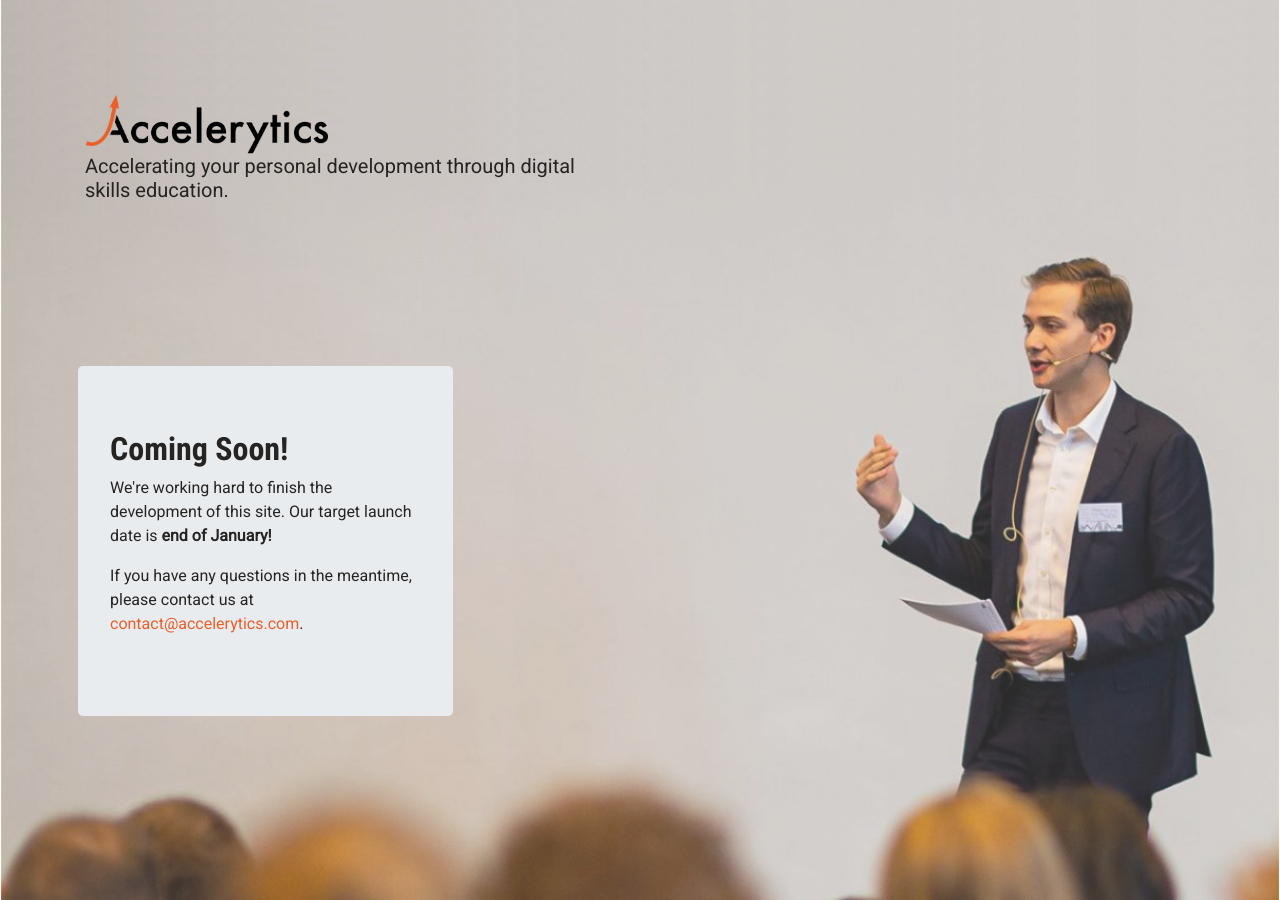
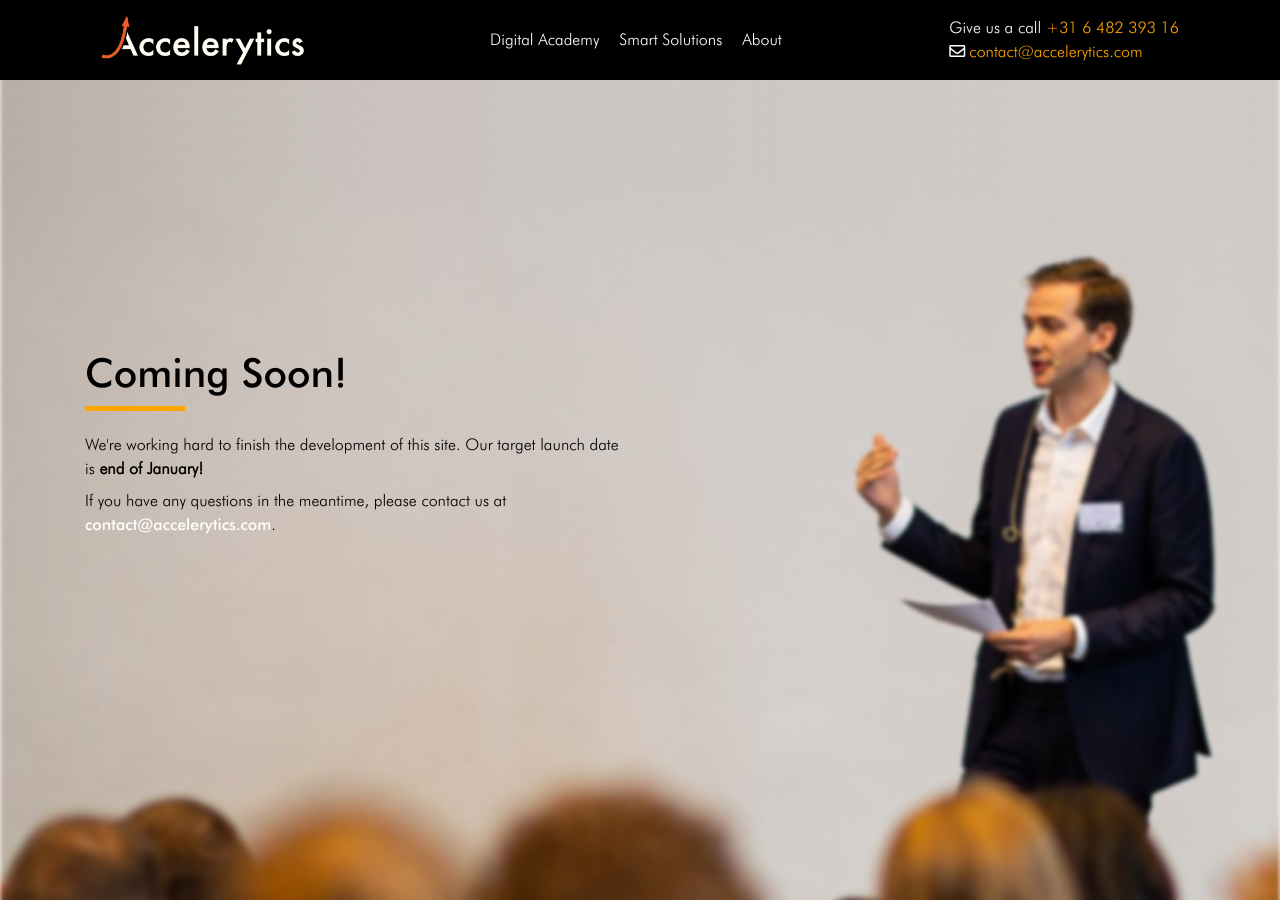
Before and after one commit to Mathijs995/Accelerytics, a Jekyll site: the page built from index.html, in a window 1280 px wide. Built offline with Jekyll 4.4.1, drawn with Linux system fonts in a browser that asks for light colours; nearby versions of some CDN libraries.

Commit message:
Updated colors and under construction page

```diff
--- a/_includes/header.html
+++ b/_includes/header.html
@@ -1,24 +1,33 @@
+<div class="container-fluid fixed-top bg-dark">
 	<div class="container">
 		<nav class="navbar navbar-expand-lg">
 			<a class="navbar-brand" href="#">
-			<!-- <img src="assets/images/logo_dark.png" height="50" alt="Accelerytics logo"> -->
+				<img src="assets/images/logo_light.png" alt="Accelerytics logo">
+				<!-- <p class="m-0" style="font-size: 11px; color: white">Empower you to accelerate.</p> -->
 			</a>
-		<!-- <button class="navbar-toggler" type="button" data-toggle="collapse" data-target="#navbarSupportedContent" aria-controls="navbarSupportedContent" aria-expanded="false" aria-label="Toggle navigation">
+			<button class="navbar-toggler" type="button" data-toggle="collapse" data-target="#navbarSupportedContent" aria-controls="navbarSupportedContent" aria-expanded="false" aria-label="Toggle navigation">
 				<span class="navbar-toggler-icon"></span>
-		</button> -->
+			</button>
 
-		<!-- <div class="collapse navbar-collapse" id="navbarSupportedContent">
-			<ul class="navbar-nav mr-auto">
-				<li class="nav-item active">
-					<a class="nav-link" href="#">Home <span class="sr-only">(current)</span></a>
+			<div class="collapse navbar-collapse" id="navbarSupportedContent">
+				<ul class="navbar-nav mx-auto">
+					<li class="nav-item mr-1">
+						<a class="nav-link" href="#">Digital Academy</a>
+					</li>
+					<li class="nav-item mr-1">
+						<a class="nav-link" href="#">Smart Solutions</a>
 					</li>
 					<li class="nav-item">
-					<a class="nav-link" href="#">Link</a>
+						<a class="nav-link" href="#">About</a>
 					</li>
 				</ul>
 				<span class="navbar-text">
-				Navbar text with an inline element
+    				<!-- <i class="fas fa-phone-alt"></i> -->
+    				Give us a call <a class="action-link" href="tel:+31648239316">+31 6 482 393 16</a><br>
+    				<i class="far fa-envelope mr-1"></i><a href="mailto:contact@accelerytics.com" class="action-link">contact@accelerytics.com</a>
  				</span>
-		</div> -->
+				<!-- <a class="btn m-2" style="border: solid orange">Contact Us</a> -->
+			</div>
 		</nav>
 	</div>
+</div>
--- a/_layouts/default.html
+++ b/_layouts/default.html
@@ -12,6 +12,9 @@
 
 	<!-- Import the Lato font -->
 	<link type='text/css' href="assets/css/fonts.css">
+
+	<!-- Favicon CSS -->
+	<link rel="stylesheet" href="https://cdnjs.cloudflare.com/ajax/libs/font-awesome/5.9.0/css/all.min.css">
 
 	<!-- Include in <head> to load fonts from Google -->
 	<link href='https://fonts.googleapis.com/css?family=Roboto+Condensed:700' rel='stylesheet' type='text/css'>
--- a/assets/css/styles.css
+++ b/assets/css/styles.css
@@ -1,22 +1,46 @@
+@font-face {
+  font-family: 'Futura medium bt';
+  src: url('../fonts/futura/futura medium bt.ttf') format('truetype');
+}
+
+@font-face {
+  font-family: 'Futura light bt';
+  src: url('../fonts/futura/Futura Light bt.ttf') format('truetype');
+}
+
+@font-face {
+  font-family: 'Futura book font';
+  src: url('../fonts/futura/Futura Book font.ttf') format('truetype');
+}
+
 body {
-  font-family: Roboto, Lato, sans-serif;
+  font-family: Futura light bt, Roboto, Lato, sans-serif;
   font-weight: 400;
-  color: #252422;
+  /*color: #252422;*/
+  color: black;
   overscroll-behavior: none;
 }
 
 .bf {
-	font-family: Roboto Condensed;
+	font-family: Futura medium bt;
+}
+
+.action-link {
+	color: orange;
 }
 
 .btn-action {
-	background-color: #EB5E28;
-	color: #FFFCF2;
+	/*background-color: #EB5E28;*/
+	background-color: orange;
+	/*color: #FFFCF2;*/
+	color: white;
 }
 
 .bg-dark {
-	background-color: #252422;
-	color: #FFFCF2;
+	/*background-color: #252422;*/
+	background-color: black !important;
+	/*color: #FFFCF2;*/
+	color: white !important;
 }
 
 .card-header {
@@ -41,10 +65,11 @@ body {
 
 #landing {
 	/*background-image: url('../images/landing-small-faded.png');*/
-	background-image: url('../images/landing-faded.png');
+	background-image: url('../images/landing-blurred.png');
 	background-size: cover;
 	background-repeat: no-repeat;
 	background-position: right center;
+	min-height: max(100vh, 500px)
 }
 
 @media (min-width: 576px) {
@@ -54,8 +79,48 @@ body {
 }
 
 @media (min-width: 576px) and (orientation: portrait) {
-#landing {
-	background-position: center bottom;
+	#landing {
+		background-position: center bottom;
+	}
+}
+
+a {
+	/*color: #FFFCF2;*/
+	color: white;
+}
+
+a:hover {
+	color: white;
+	text-decoration: underline !important;
+}
+
+h1:after {
+   background: none repeat scroll 0 0 orange;
+   bottom: -10px;
+   content: "";
+   display: block;
+   height: 5px;
+   position: relative;
+   width: 100px;
+   margin-bottom: 2rem;
+}
+
+.navbar-toggler-icon {
+  background-image: url(../images/navbar-toggler-icon.svg);
+}
+
+.navbar-toggler {
+  border-color: white;
+}
+
+.navbar-brand img {
+	height: 40px;
+}
+
+@media (min-width: 576px) {
+	.navbar-brand img {
+		height: 50px;
+	}
 }
 
 /*
--- a/index.html
+++ b/index.html
@@ -2,65 +2,57 @@
 layout: default
 title: Accelerytics
 ---
-<section id="landing" class="min-vh-100 d-flex flex-column w-100">
+<section id="landing" class="d-flex flex-column w-100">
 
 	{% include header.html %}
 
 	<div class="container flex-grow-1 d-flex flex-column">
 
 		<div class="row flex-grow-1">
-			<div class="col-10 col-md-6 my-auto">
-				<img src="assets/images/logo_dark.png" alt="Accelerytics logo" height=60>
-				<h5 class="mb-5">Accelerating your personal development through digital skills education.</h5>
+			<!-- <div class="col-8 col-md-6 my-auto">
+				<h1 class="bf">Empowering you to accelerate.</h5>
+				<p class="my-2">We use data, analytics and design to help our clients be the best they can be.</p>
+				<a href="#" class="btn btn-action">Digital Academy</a>
+				<a href="#" class="btn btn-action">Smart Solutions</a>
+			</div> -->
+			<div class="col-8 col-md-6 my-auto">
+				<h1 class="bf">Coming Soon!</h5>
+				<p class="my-2">We're working hard to finish the development of this site. Our target launch date is <span class="font-weight-bold">end of January!</span></p>
+				<p>If you have any questions in the meantime, please contact us at <a class="text-white bf" href="mailto:contact@accelerytics.com">contact@accelerytics.com</a>.</p>
+			</div>
 			</div>
 		</div>
 
-		<div class="row flex-grow-1 d-flex flex-column px-2">
-			<div class="col-12 col-md-4 my-5 jumbotron">
-				<h2 class="bf">Coming Soon!</h2>
-				<p>We're working hard to finish the development of this site. Our target launch date is <span class="font-weight-bold">end of January!</span></p>
-				<p>If you have any questions in the meantime, please contact us at <a href="mailto:contact@accelerytics.com" style="color: #EB5E28">contact@accelerytics.com</a>.</p>
-			</div>
-				<!-- <div class="col-10 col-md-4 d-flex my-5">
+		<!-- <div class="row flex-grow-1 d-flex flex-column mx-0">
+			<div class="row mx-0 my-auto">
+				<div class="col-10 col-md-4 d-flex my-4 pl-0 pr-2">
 					<div class="card w-100">
 						<div class="card-header">
-							<h5 class="card-title font-weight-bold mb-0">Digital Workshops</h5>
+							<h5 class="card-title bf mb-0">Digital Academy</h5>
 						</div>
 						<div class="card-body flex-fill">
-							<p class="card-text">This is a wider card with supporting text below as a natural lead-in to additional content. This content is a little bit longer.</p>
+							<p class="card-text">Empowering your people with analytical and digital skills through tailor-made programs.</p>
 						</div>
-						<div class="card-footer text-center">
-							<a href="#" class="btn btn-action">Find out more</a>
-						</div>
-					</div>
-				</div> -->
-				<!-- <div class="col-10 col-md-4 d-flex my-5">
-					<div class="card w-100">
-						<div class="card-header">
-							<h5 class="card-title font-weight-bold mb-0 bf">Digital Academy</h5>
-						</div>
-						<div class="card-body flex-fill">
-							<p class="card-text">Test.</p>
-						</div>
-						<div class="card-footer text-center">
+						<div class="card-footer">
 							<a href="#" class="btn btn-action">Find out more</a>
 						</div>
 					</div>
 				</div>
-				<div class="col-10 col-md-4 d-flex my-5">
+				<div class="col-10 col-md-4 d-flex my-4 px-2">
 					<div class="card w-100">
 						<div class="card-header">
-							<h5 class="card-title font-weight-bold mb-0 bf">Smart Solutions</h5>
+							<h5 class="card-title bf mb-0">Smart Solutions</h5>
 						</div>
 						<div class="card-body flex-fill">
-							<p class="card-text">This is a wider card with supporting text below as a natural lead-in to additional content. This content is a little bit longer.</p>
+							<p class="card-text">Together we identify your opportunities and deliver data-driven and smart solutions.</p>
 						</div>
-						<div class="card-footer text-center">
+						<div class="card-footer">
 							<a href="#" class="btn btn-action">Find out more</a>
 						</div>
 					</div>
-				</div> -->
-		</div>
+				</div>
+			</div>
+		</div> -->
 	</div>
 	<!-- <div class="container-fluid bg-dark">
 		<div class="row my-3">
```
Also changed, not shown: assets/images/landing-blurred.png (added), assets/images/navbar-toggler-icon.svg (added), 1 other file. Lines whose indentation alone changed are shown as unchanged.
